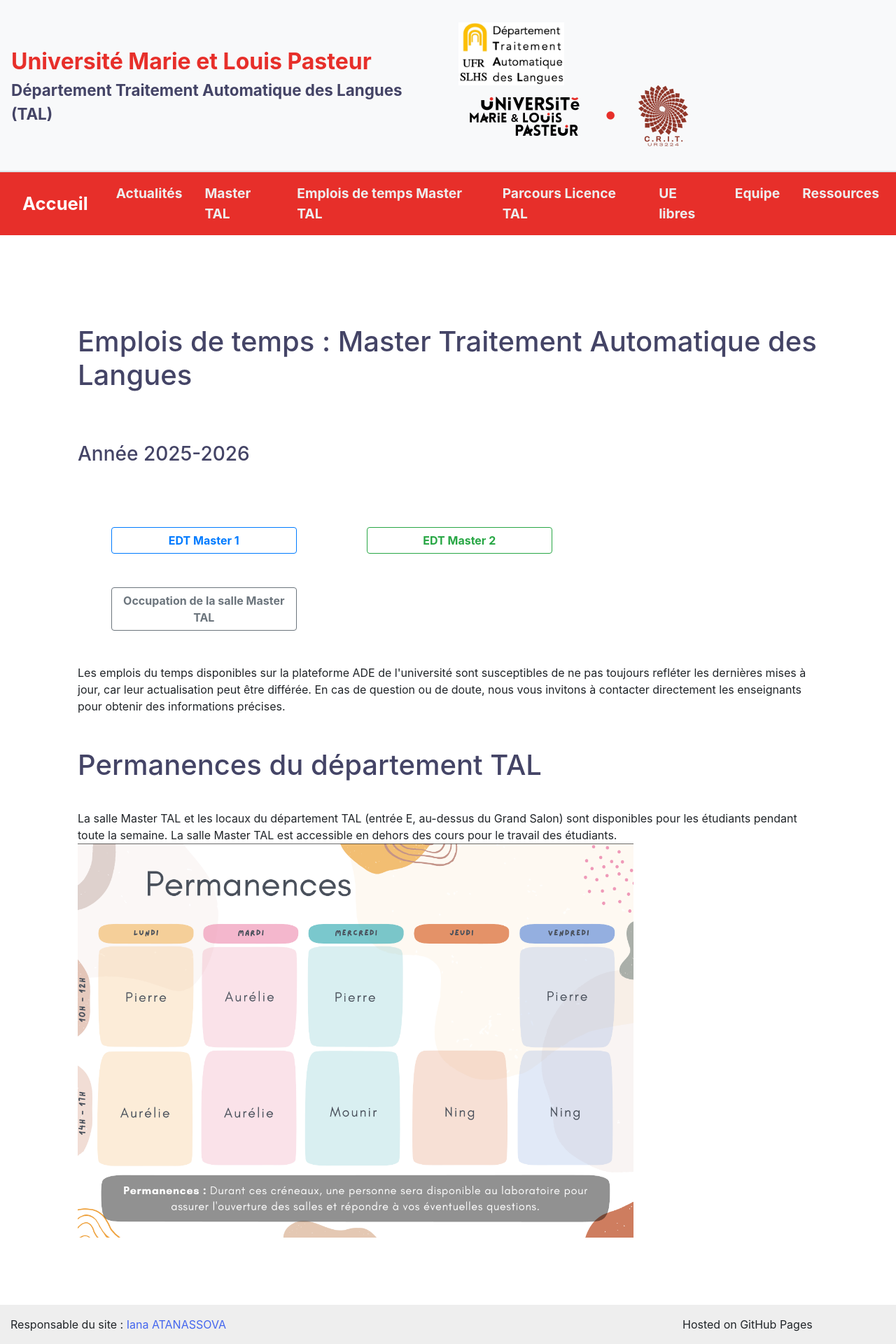
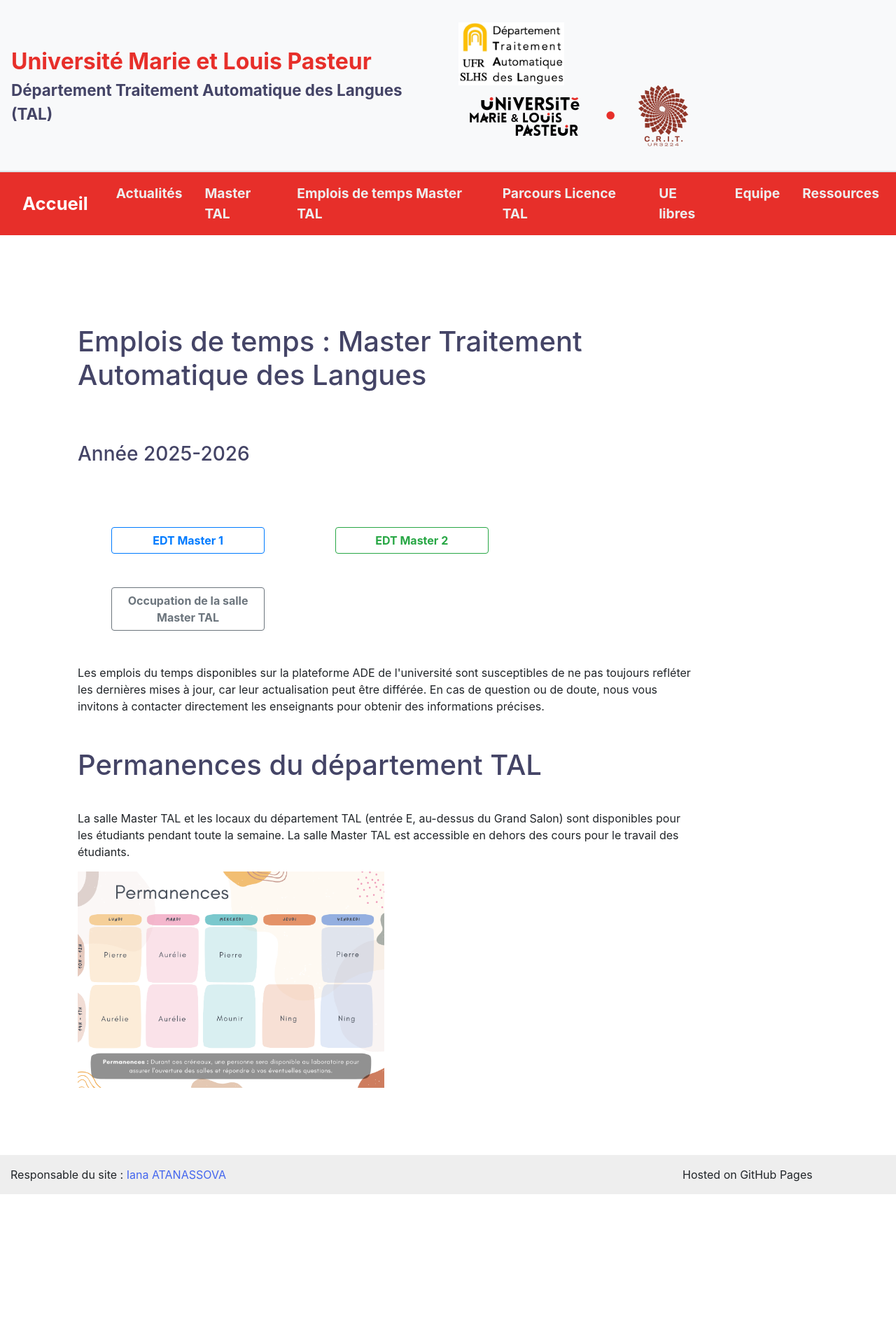
Before and after one commit to mastertalumlp/mastertalumlp.github.io, a Jekyll site: the page built from edt.md, in a window 1280 px wide. Shown: the whole page at 70% size. Built offline with Jekyll 4.4.1, drawn with Linux system fonts in a browser that asks for light colours; after the commit the page ends 1706 px from its top, so only the background shows below that.

Commit message:
ajout permanences maj

```diff
--- a/edt.md
+++ b/edt.md
@@ -5,7 +5,7 @@
 
 
 <div class="row p-5">
-	<div class="col-12">
+	<div class="col-10">
 
 
 <h1>Emplois de temps : Master Traitement Automatique des Langues</h1>
@@ -26,9 +26,11 @@
 
 <h1>Permanences du département TAL</h1>
 
+<p>
 La salle Master TAL et les locaux du département TAL (entrée E, au-dessus du Grand Salon) sont disponibles pour les étudiants pendant toute la semaine. La salle Master TAL est accessible en dehors des cours pour le travail des étudiants.
+</p>
 
-<img src="/assets/fichiers/permanences.png" alt="Permanences 2025-2026" class="w-75">
+<img src="/assets/fichiers/permanences.png" alt="Permanences 2025-2026" class="w-50">
 
 
 </div>
```
Also changed, not shown: assets/fichiers/permanences.png.
